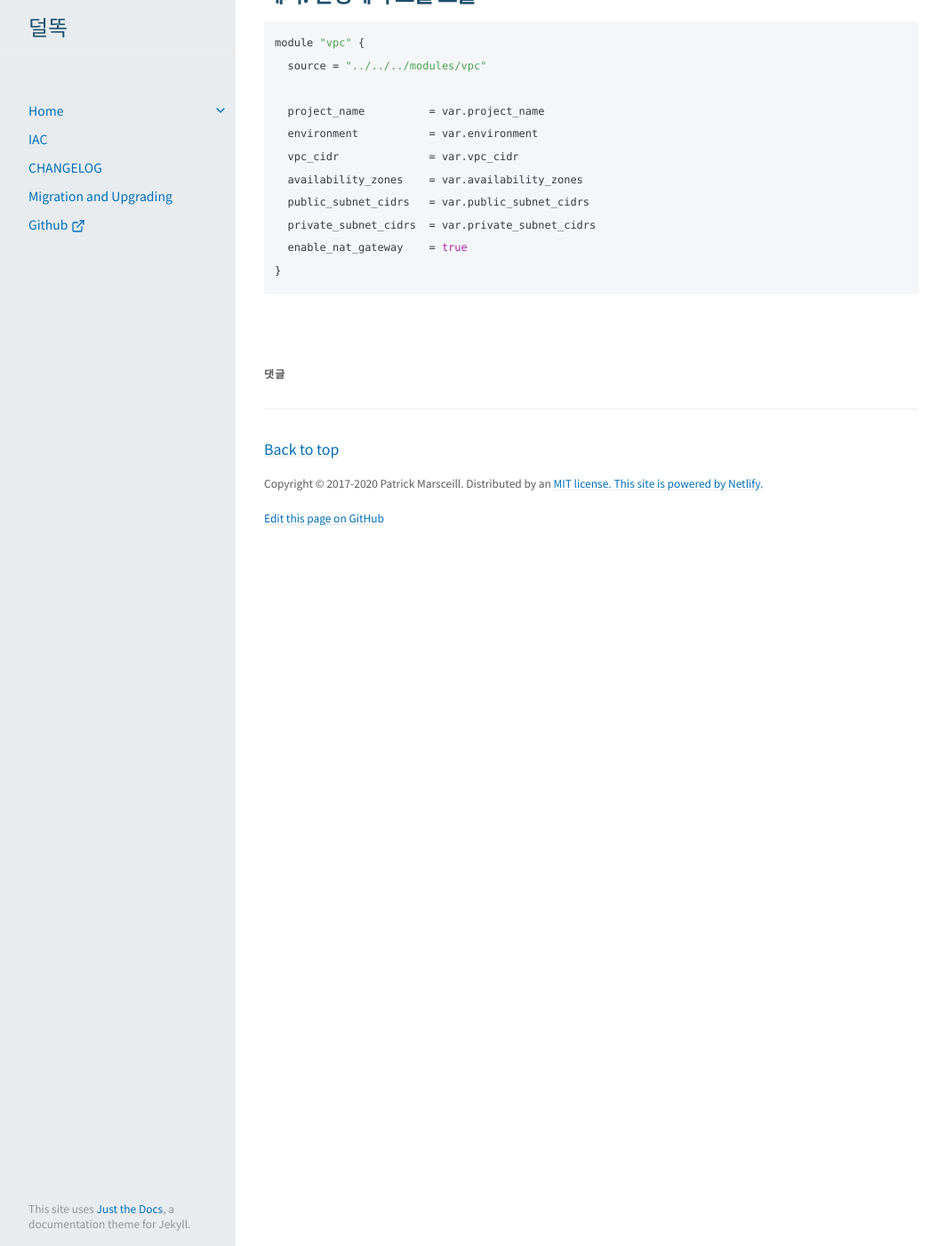
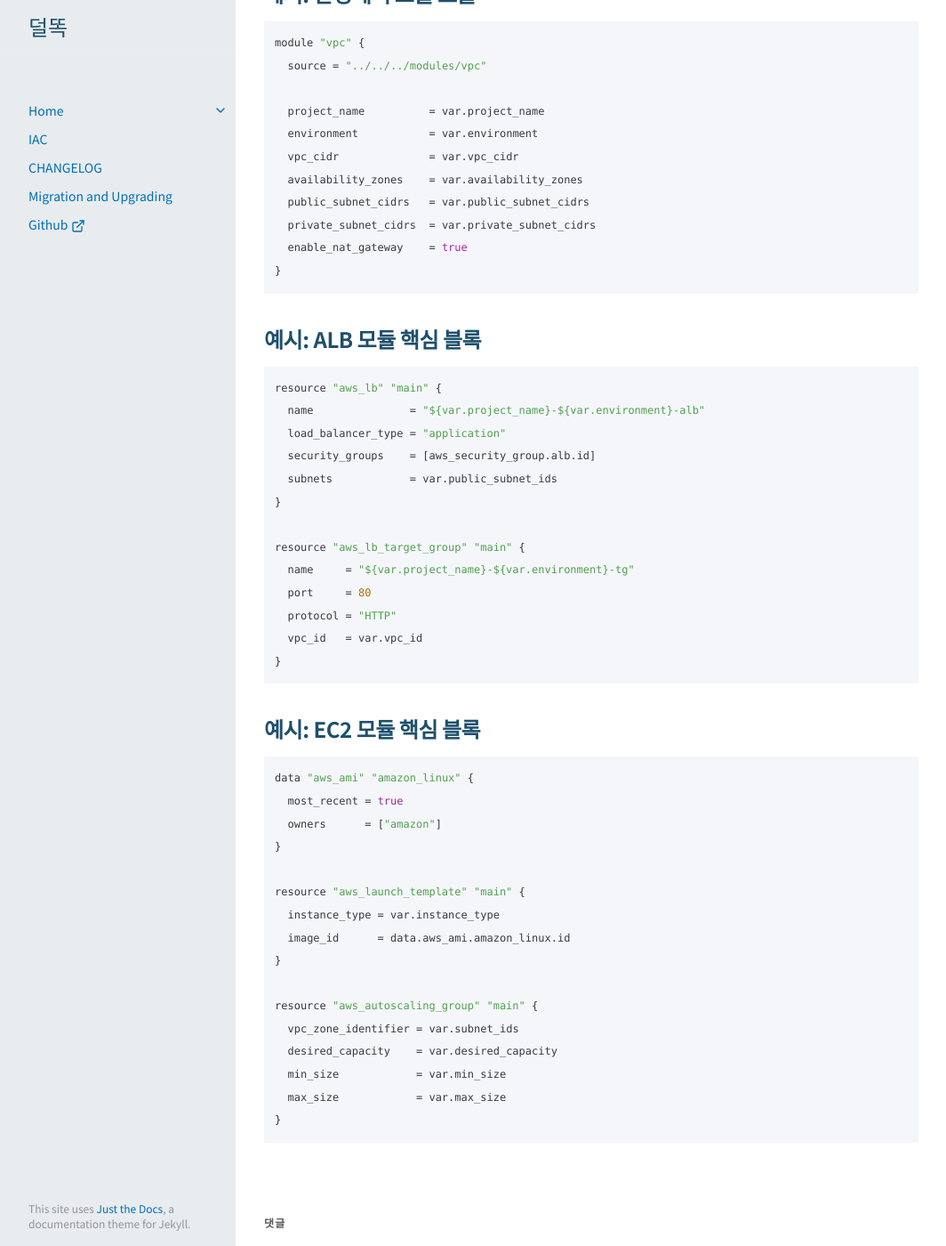
Before and after one commit to dulddok/dulddok.github.io, a Jekyll site: the page built from docs/iac/terraform/architecture.md, in a window 1280 px wide and 1400 px high, scrolled down 1940 px. Shown: the whole window at 89% size, without its empty margins (107-1171 px from the left). Built offline with Jekyll 4.4.1, drawn with Linux system fonts in a browser that asks for light colours; cached includes are drawn as plain includes; comment, search, counter and statistics services are not loaded.

Commit message:
docs(terraform): ALB/EC2 모듈 핵심 스니펫 추가

````diff
--- a/docs/iac/terraform/architecture.md
+++ b/docs/iac/terraform/architecture.md
@@ -94,3 +94,40 @@ module "vpc" {
   enable_nat_gateway    = true
 }
 ```
+
+## 예시: ALB 모듈 핵심 블록
+```hcl
+resource "aws_lb" "main" {
+  name               = "${var.project_name}-${var.environment}-alb"
+  load_balancer_type = "application"
+  security_groups    = [aws_security_group.alb.id]
+  subnets            = var.public_subnet_ids
+}
+
+resource "aws_lb_target_group" "main" {
+  name     = "${var.project_name}-${var.environment}-tg"
+  port     = 80
+  protocol = "HTTP"
+  vpc_id   = var.vpc_id
+}
+```
+
+## 예시: EC2 모듈 핵심 블록
+```hcl
+data "aws_ami" "amazon_linux" {
+  most_recent = true
+  owners      = ["amazon"]
+}
+
+resource "aws_launch_template" "main" {
+  instance_type = var.instance_type
+  image_id      = data.aws_ami.amazon_linux.id
+}
+
+resource "aws_autoscaling_group" "main" {
+  vpc_zone_identifier = var.subnet_ids
+  desired_capacity    = var.desired_capacity
+  min_size            = var.min_size
+  max_size            = var.max_size
+}
+```
````
